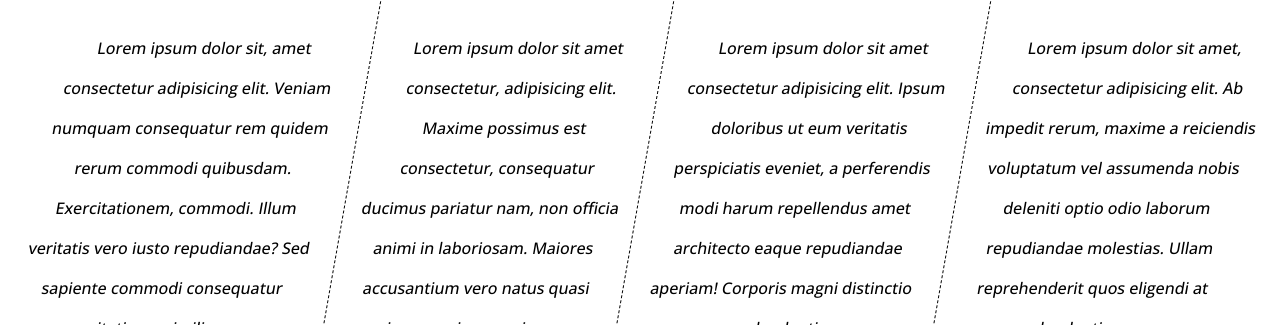
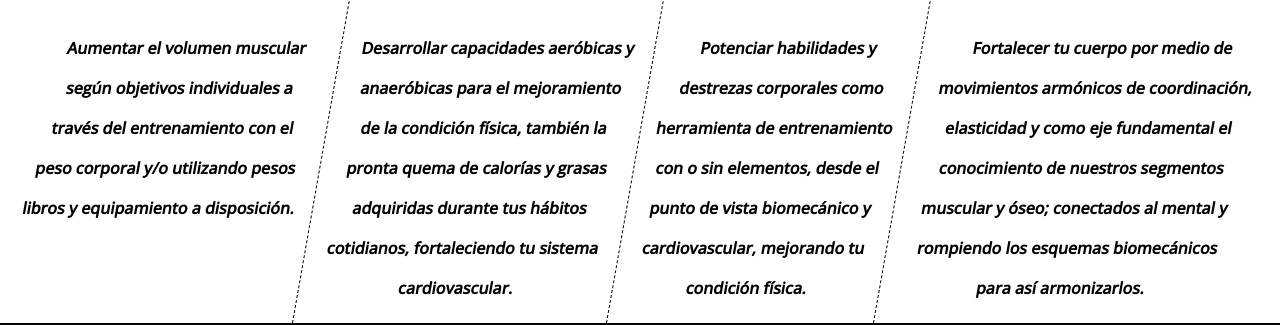
Before and after one commit to enicolasferro/PersonalTrainer-Ferro, a plain HTML site: page entrenamientos.html in a window 1280 px wide. Shown: the part 494-819 px from the top of the page. Drawn offline with nearby package versions, Linux system fonts and the light colour scheme.

Commit message:
Segunda entrega del proyecto final

```diff
--- a/entrenamientos.html
+++ b/entrenamientos.html
@@ -40,7 +40,7 @@
                         MUSCULACÍON
                     </h1>
                     <p class= "cards__texto">
-                        Lorem ipsum dolor sit, amet consectetur adipisicing elit. Veniam numquam consequatur rem quidem rerum commodi quibusdam. Exercitationem, commodi. Illum veritatis vero iusto repudiandae? Sed sapiente commodi consequatur veritatis, ea similique.
+                        Aumentar el volumen muscular según objetivos individuales a través del entrenamiento con el peso corporal y/o utilizando pesos libros y equipamiento a disposición.
                     </p>
                 </div>
                 <div class="card__cardio">
@@ -49,7 +49,7 @@
                         Cardio
                     </h1>
                     <p class= "cards__texto">
-                        Lorem ipsum dolor sit amet consectetur, adipisicing elit. Maxime possimus est consectetur, consequatur ducimus pariatur nam, non officia animi in laboriosam. Maiores accusantium vero natus quasi ipsam quia, magni ea.
+                        Desarrollar capacidades aeróbicas y anaeróbicas para el mejoramiento de la condición física, también la pronta quema de calorías y grasas adquiridas durante tus hábitos cotidianos, fortaleciendo tu sistema cardiovascular.
                     </p>
                 </div>
                 <div class="card__funcional">
@@ -58,7 +58,7 @@
                         FUNCIONAL
                     </h1>
                     <p class= "cards__texto">
-                        Lorem ipsum dolor sit amet consectetur adipisicing elit. Ipsum doloribus ut eum veritatis perspiciatis eveniet, a perferendis modi harum repellendus amet architecto eaque repudiandae aperiam! Corporis magni distinctio earum laudantium.
+                        Potenciar habilidades y destrezas corporales como herramienta de entrenamiento con o sin elementos, desde el punto de vista biomecánico y cardiovascular, mejorando tu condición física.
                     </p>
                 </div>
                 <div class="card__stretching">
@@ -67,7 +67,7 @@
                         STRETCHING
                     </h1>
                     <p class= "cards__texto">
-                        Lorem ipsum dolor sit amet, consectetur adipisicing elit. Ab impedit rerum, maxime a reiciendis voluptatum vel assumenda nobis deleniti optio odio laborum repudiandae molestias. Ullam reprehenderit quos eligendi at laudantium.
+                        Fortalecer tu cuerpo por medio de movimientos armónicos de coordinación, elasticidad y como eje fundamental el conocimiento de nuestros segmentos muscular y óseo; conectados al mental y rompiendo los esquemas biomecánicos para así armonizarlos.
                     </p>
                 </div>
         </section>
--- a/style.css
+++ b/style.css
@@ -161,6 +161,7 @@
     font-family: 'Open Sans', sans-serif;
     font-size: 16px;
     line-height: 2.5;
+    font-weight: bold;
 }
 }
 /* SOBRE MI SECTION */
@@ -200,6 +201,7 @@
     font-size: 16px;
     line-height: 2.5;
     margin-right: 60px;
+    font-weight: bold;
 }
 /*FOOTER*/
 
```
